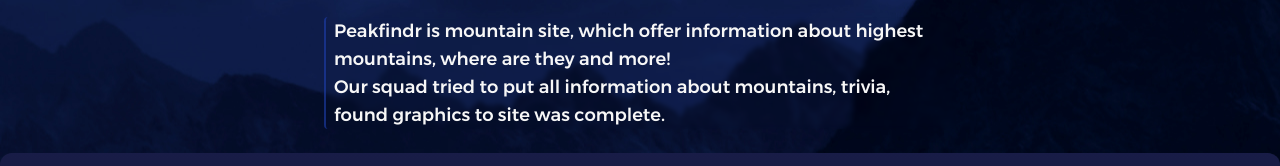
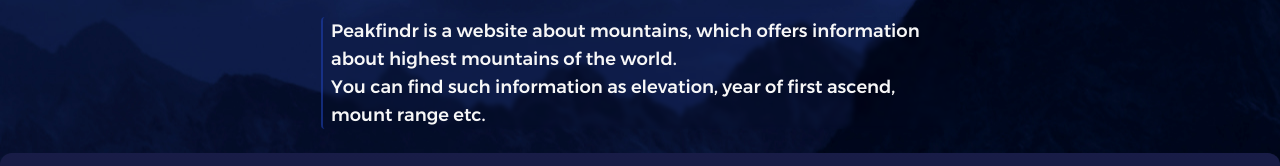
Before and after one commit to wiktorczernik/peakfindr, a website: page index.html in a window 1280 px wide. Shown: the part 503-669 px from the top of the page. Drawn offline with Linux system fonts and the light colour scheme.

Commit message:
Description

```diff
--- a/index.html
+++ b/index.html
@@ -50,8 +50,8 @@
                         </div>
                     </div>
                     <div class="text w-3/4 px-2 border-l-2 border-blue-800/[.6] rounded backdrop-blur-smx md:w-2/3 xl:w-1/2">
-                        <p class="text-lg">Peakfindr is mountain site, which offer information about highest mountains, where are they and more! </p>
-                        <p class="text-lg">Our squad tried to put all information about mountains, trivia, found graphics to site was complete.</p>
+                        <p class="text-lg">Peakfindr is a website about mountains, which offers information about highest mountains of the world.</p>
+                        <p class="text-lg">You can find such information as elevation, year of first ascend, mount range etc.</p>
                     </div>
                 </div>
             </div>
```
